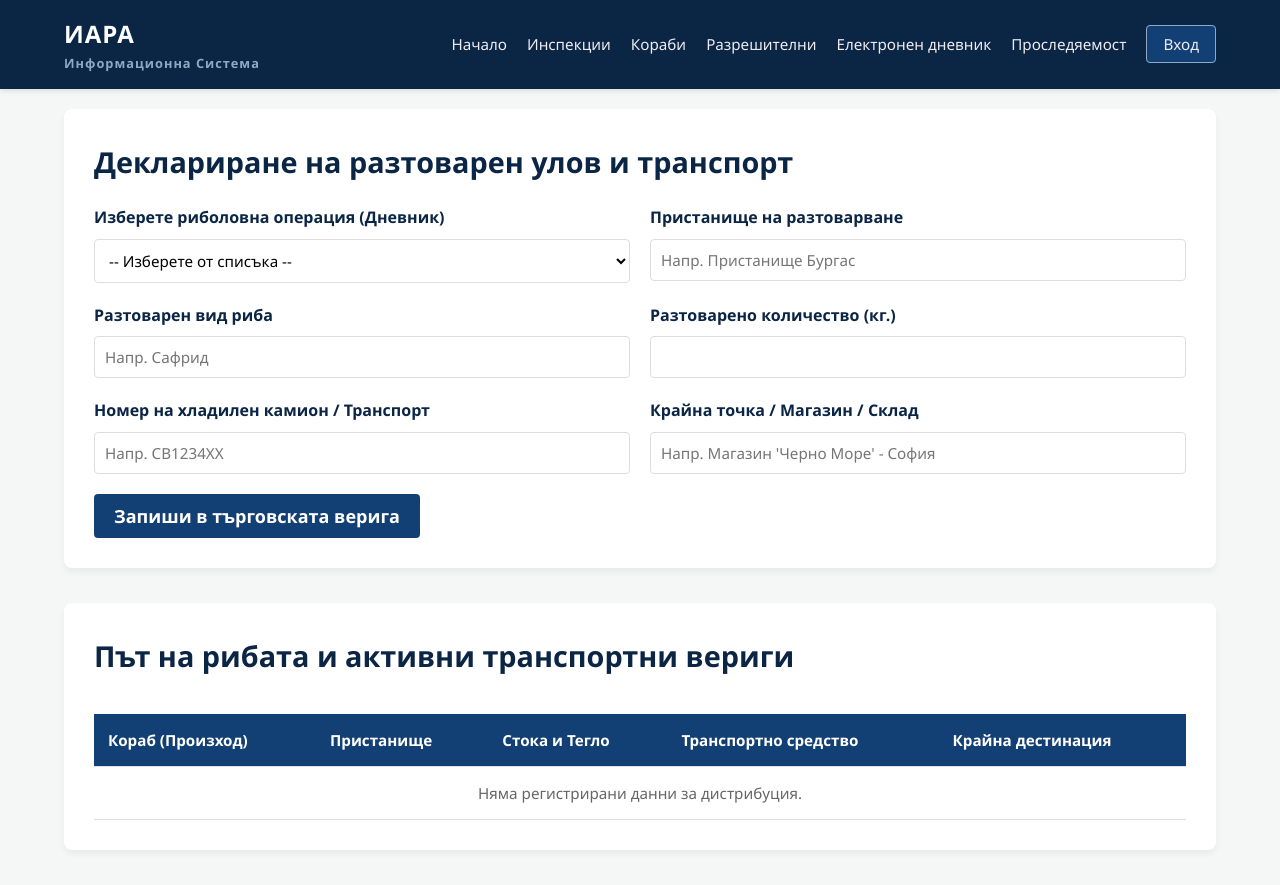
After one commit to codingburgas/iara-gdbpzn-MSYanev23, a Flask app: page /landings in a window 1280 px wide. The commit adds this page. Run offline with Flask 3, Linux system fonts and the light colour scheme.

Commit message:
Add landings page

```diff
--- a/IARA/app.py
+++ b/IARA/app.py
@@ -69,6 +69,19 @@ class FishingLog(db.Model):
     date_submitted = db.Column(db.DateTime, default=datetime.now)
 
     vessel = db.relationship('FishingVessel', backref=db.backref('logs', lazy=True))
+
+class FishLanding(db.Model):
+    id = db.Column(db.Integer, primary_key=True)
+    log_id = db.Column(db.Integer, db.ForeignKey('fishing_log.id'), nullable=False)
+    landing_port = db.Column(db.String(100), nullable=False)
+    unloaded_species = db.Column(db.String(100), nullable=False)
+    weight_kg = db.Column(db.Float, nullable=False)
+    transport_vehicle = db.Column(db.String(50), nullable=True)
+    destination_shop = db.Column(db.String(150), nullable=False)
+    date_landed = db.Column(db.DateTime, default=datetime.now)
+
+    log = db.relationship('FishingLog', backref=db.backref('landings', lazy=True))
+
 
 @app.route('/')
 def index():
@@ -285,6 +298,43 @@ def logbook_page():
     all_vessels = FishingVessel.query.all()
     return render_template('logbook.html', logs=all_logs, vessels=all_vessels)
 
+
+@app.route('/landings', methods=['GET', 'POST'])
+def landings_page():
+    if request.method == 'POST':
+        l_id = request.form.get('log_id')
+        port = request.form.get('landing_port')
+        species = request.form.get('unloaded_species')
+        weight = float(request.form.get('weight_kg', 0))
+        vehicle = request.form.get('transport_vehicle')
+        shop = request.form.get('destination_shop')
+
+        new_landing = FishLanding(
+            log_id=l_id,
+            landing_port=port,
+            unloaded_species=species,
+            weight_kg=weight,
+            transport_vehicle=vehicle,
+            destination_shop=shop
+        )
+
+        try:
+            db.session.add(new_landing)
+            db.session.commit()
+            flash("Данните за разтоварване и дистрибуция бяха записани успешно!")
+        except Exception as e:
+            db.session.rollback()
+            print("ГРЕШКА ПРИ РАЗТОВАРВАНЕ:", str(e))
+            flash("Възникна грешка при запис на данните.")
+
+        return redirect(url_for('landings_page'))
+
+    all_landings = FishLanding.query.order_by(FishLanding.date_landed.desc()).all()
+    all_logs = FishingLog.query.all()
+    return render_template('landings.html', landings=all_landings, logs=all_logs)
+
+
+
 if __name__ == '__main__':
     with app.app_context():
         db.create_all()
--- a/IARA/templates/home.html
+++ b/IARA/templates/home.html
@@ -28,7 +28,7 @@
                     <div class="card-icon">📊</div>
                     <h4>Проследяемост и Дневници</h4>
                     <p>Подаване на данни за риболовни операции в реално време за кораби над 10 метра и проследяване на улова до магазините.</p>
-                    <a href="#" class="card-link">Вход в дневника &rarr;</a>
+                    <a href="/logbook" class="card-link">Вход в дневника &rarr;</a>
                 </div>
 
                 <div class="module-card">
--- a/IARA/templates/index.html
+++ b/IARA/templates/index.html
@@ -20,6 +20,7 @@
                 <li><a href="{{ url_for('vessels_page') }}">Кораби</a></li>
                 <li><a href="{{ url_for('permits_page') }}">Разрешителни</a></li>
                 <li><a href="{{ url_for('logbook_page') }}">Електронен дневник</a></li>
+                <li><a href="{{ url_for('landings_page') }}">Проследяемост</a></li>
                 <li><a href="#" class="btn-login">Вход</a></li>
             </ul>
         </nav>
--- /dev/null
+++ b/IARA/templates/landings.html
@@ -0,0 +1,87 @@
+{% extends 'index.html' %}
+
+{% block content %}
+<div class="container">
+    <div class="content-card">
+        <h3 class="section-title" style="text-align: left; margin-bottom: 20px;">Деклариране на разтоварен улов и транспорт</h3>
+        <form action="{{ url_for('landings_page') }}" method="POST">
+            <div style="display: grid; grid-template-columns: 1fr 1fr; gap: 20px;">
+                <div class="form-group">
+                    <label class="form-label">Изберете риболовна операция (Дневник)</label>
+                    <select name="log_id" required class="form-input" style="background-color: white;">
+                        <option value="" disabled selected>-- Изберете от списъка --</option>
+                        {% for log in logs %}
+                        <option value="{{ log.id }}">
+                            {{ log.vessel.vessel_name }} | {{ log.fish_species }} ({{ log.fish_quantity_kg }} кг)
+                        </option>
+                        {% endfor %}
+                    </select>
+                </div>
+
+                <div class="form-group">
+                    <label class="form-label">Пристанище на разтоварване</label>
+                    <input type="text" name="landing_port" required class="form-input" placeholder="Напр. Пристанище Бургас">
+                </div>
+            </div>
+
+            <div style="display: grid; grid-template-columns: 1fr 1fr; gap: 20px;">
+                <div class="form-group">
+                    <label class="form-label">Разтоварен вид риба</label>
+                    <input type="text" name="unloaded_species" required class="form-input" placeholder="Напр. Сафрид">
+                </div>
+
+                <div class="form-group">
+                    <label class="form-label">Разтоварено количество (кг.)</label>
+                    <input type="number" step="0.1" name="weight_kg" required class="form-input">
+                </div>
+            </div>
+
+            <div style="display: grid; grid-template-columns: 1fr 1fr; gap: 20px;">
+                <div class="form-group">
+                    <label class="form-label">Номер на хладилен камион / Транспорт</label>
+                    <input type="text" name="transport_vehicle" class="form-input" placeholder="Напр. СВ1234ХХ">
+                </div>
+
+                <div class="form-group">
+                    <label class="form-label">Крайна точка / Магазин / Склад</label>
+                    <input type="text" name="destination_shop" required class="form-input" placeholder="Напр. Магазин 'Черно Море' - София">
+                </div>
+            </div>
+
+            <button type="submit" class="btn-navy" style="border: none;">Запиши в търговската верига</button>
+        </form>
+    </div>
+
+    <div class="content-card">
+        <h3 class="section-title" style="text-align: left; margin-bottom: 20px;">Път на рибата и активни транспортни вериги</h3>
+        <div class="table-responsive">
+            <table class="data-table">
+                <thead>
+                    <tr>
+                        <th>Кораб (Произход)</th>
+                        <th>Пристанище</th>
+                        <th>Стока и Тегло</th>
+                        <th>Транспортно средство</th>
+                        <th>Крайна дестинация</th>
+                    </tr>
+                </thead>
+                <tbody>
+                    {% for landing in landings %}
+                    <tr>
+                        <td>{{ landing.log.vessel.vessel_name }}</td>
+                        <td>{{ landing.landing_port }}</td>
+                        <td class="text-price">{{ landing.unloaded_species }} - {{ landing.weight_kg }} кг</td>
+                        <td style="font-weight: bold; color: #134074;">{{ landing.transport_vehicle or 'Няма данни' }}</td>
+                        <td>{{ landing.destination_shop }}</td>
+                    </tr>
+                    {% else %}
+                    <tr>
+                        <td colspan="5" style="text-align: center; color: #666;">Няма регистрирани данни за дистрибуция.</td>
+                    </tr>
+                    {% endfor %}
+                </tbody>
+            </table>
+        </div>
+    </div>
+</div>
+{% endblock %}
```
